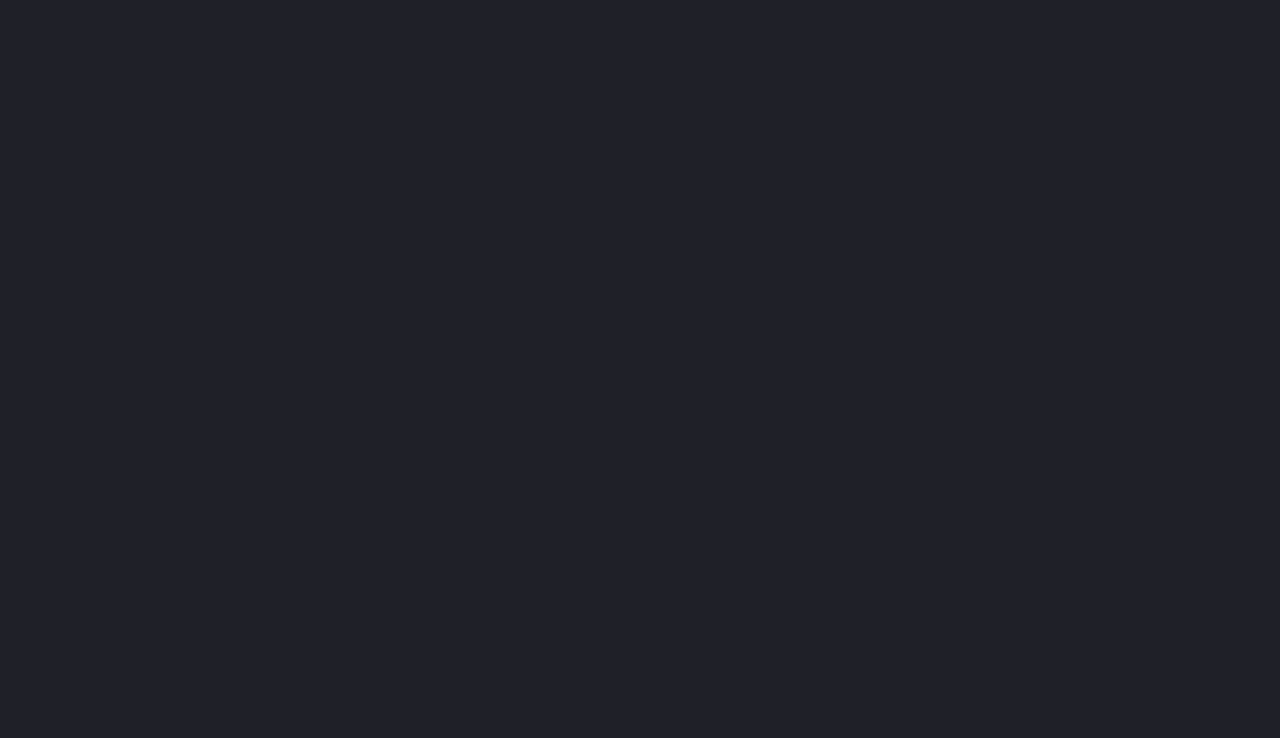
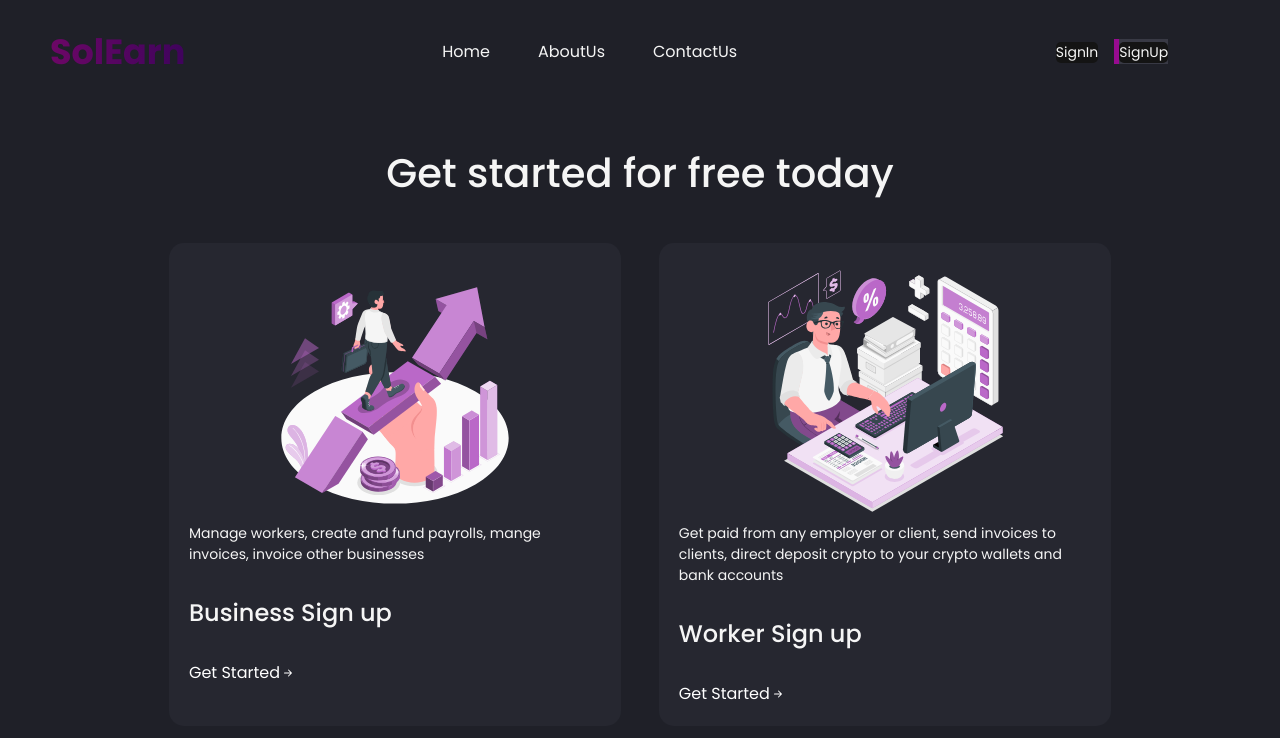
Before and after one commit to SolEarn-1-0/SolEarn-Frontend, a React (Create React App) app: page /getstarted in a window 1280 px wide. Before the commit this address had no page. Shown: the top 738 px of the page. Built offline with nearby package versions, Linux system fonts and the light colour scheme.

Commit message:
get started page done

```diff
--- a/src/App.js
+++ b/src/App.js
@@ -4,6 +4,7 @@ import Home from "./pages/Home";
 import Aboutus from "./pages/AboutUs";
 import Contactus from "./pages/ContactUs";
 import Dashboard from "./pages/dashboard/dashboard";
+import GetStarted from "./pages/getStarted";
 
 function App() {
   return<>
@@ -14,6 +15,7 @@ function App() {
         <Route path = "/about" element = {<Aboutus/>}/>
         <Route path = "/contactus" element = {<Contactus/>} />
         <Route path = "/dashboard" element = {<Dashboard/>} />
+        <Route path = "/getstarted" element = {<GetStarted/>} />
       </Routes>
     </Router>
 
--- a/src/components/Header.js
+++ b/src/components/Header.js
@@ -1,5 +1,6 @@
 import Images from '../Images/E-Wallet.svg'
 import Style from "../styles/Nav.module.css"
+import { NavLink } from 'react-router-dom';
 
 const Header = () => {
   return (
@@ -14,7 +15,7 @@ const Header = () => {
 					DAOs, Employees and freelancers can choose to be paid in their
 					preferred mix of solana, cryptocurrency, and local currencies.
 				</p>
-				<button>Get Started</button>
+				<NavLink to ="/getstarted">Get Started</NavLink>
 			</div>
 
 			<div className={Style.headerrght}>
--- a/src/components/Navbar.js
+++ b/src/components/Navbar.js
@@ -14,7 +14,7 @@ const Navbar = () => {
 
 			<div className={Style.navbtns}>
 				<NavLink  to={"/contactus"}><button>SignIn</button></NavLink>
-				<NavLink  to={"/contactus"}><button>SignUp</button></NavLink>
+				<NavLink  to={"/getstarted"}><button>SignUp</button></NavLink>
 			</div>
 		</nav>
 	);
--- /dev/null
+++ b/src/pages/getStarted.js
@@ -0,0 +1,37 @@
+import Style from "../styles/GetStarted.module.css"
+import { NavLink } from "react-router-dom"
+import Navbar from "../components/Navbar"
+import worker from "../Images/worker.svg"
+import business from "../Images/business.svg"
+import {BsArrowRightShort} from "react-icons/bs"
+
+const GetStarted = () => {
+
+    return <>
+    <Navbar/>
+        <div className={Style.getStartedWrapper}>
+            <h1>Get started for free today</h1>
+
+            <div className={Style.getStartedCardsWrapper}>
+                <div className={Style.getStartedCards}>
+                    <img src={business} alt="" />
+                    <div className={Style.getStartedContent}>
+                        <p>Manage workers, create and fund payrolls, mange invoices, invoice other businesses</p>
+                        <h2>Business Sign up</h2>
+                        <NavLink to="/business">Get Started <BsArrowRightShort/></NavLink>
+                    </div>
+                </div>
+                <div className={Style.getStartedCards}>
+                    <img src={worker} alt="" />
+                    <div className={Style.getStartedContent}>
+                        <p>Get paid from any employer or client, send invoices to clients, direct deposit crypto to your crypto wallets and bank accounts</p>
+                        <h2>Worker Sign up</h2>
+                        <NavLink to="/worker">Get Started <BsArrowRightShort/></NavLink>
+                    </div>
+                </div>
+            </div>
+        </div>
+    </>
+}
+
+export default GetStarted
--- /dev/null
+++ b/src/styles/GetStarted.module.css
@@ -0,0 +1,55 @@
+
+
+.getStartedWrapper{
+    display: flex;
+    flex-direction: column;
+    row-gap: 40px;
+    padding: 40px 4%;
+    align-items: center;
+}
+.getStartedWrapper h1{
+    font-size: 40px;
+    font-weight: 500;
+}
+.getStartedCardsWrapper{
+    display: flex;
+    width: 80%;
+    column-gap: 4%;
+}
+.getStartedCards{
+    width: 48%;
+    /* box-shadow: 0px 0px 20px rgb(27, 27, 27); */
+    padding: 20px;
+    display: flex;
+    flex-direction: column;
+    row-gap: 10px;
+    background-color: rgb(38, 39, 48);
+    border-radius: 15px;
+}
+.getStartedCards img{
+    width: 100%;
+    height: 250px;
+}
+.getStartedContent{
+    display: flex;
+    flex-direction: column;
+    row-gap: 30px;
+}
+.getStartedContent p{
+    font-size: 14px;
+}
+.getStartedContent h2{
+    font-weight: 500;
+}
+.getStartedContent a{
+    text-decoration: none;
+    color: white;
+    display: flex;
+    align-items: center;
+}
+.getStartedCards:hover{
+    cursor: pointer;
+    transform: scale(1.08);
+    transform-origin: center;
+    transition: 200ms;
+}
--- a/src/styles/Nav.module.css
+++ b/src/styles/Nav.module.css
@@ -93,7 +93,7 @@ header {
   font-size: 15px;
 }
 
-.headerlft > button {
+.headerlft > a {
   width: 25%;
   height: 40px;
   border: none;
@@ -102,6 +102,9 @@ header {
   background: linear-gradient(to right, rgb(108, 7, 102), rgb(63, 3, 92));
   color: inherit;
   cursor: pointer;
+  text-decoration: none;
+  text-decoration: none;
+  padding: 13px 40px;
 }
 
 .headerrght {
```
Also changed, not shown: src/pages/businessRegisteration.js (added, +12 -0 lines), src/pages/workerRegisteration.js (added, +12 -0 lines), src/Images/business.svg (added), src/Images/worker.svg (added).
